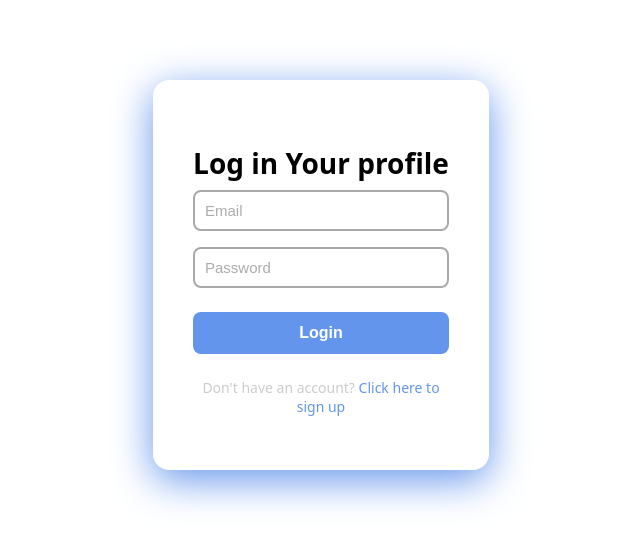
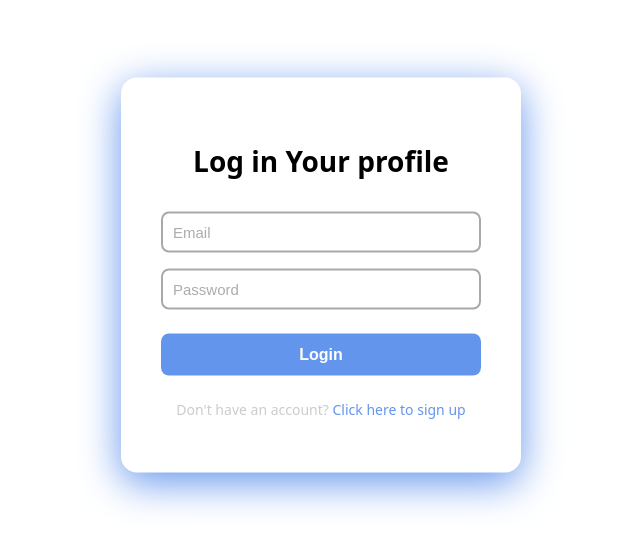
Before and after one commit to VladislavDoychinov/Gerund, a React (Create React App) app in the folder frontend/: page /login in a window 1280 px wide. Shown: the part 125-674 px from the top of the page, without its empty margins (319-959 px from the left). Built offline with nearby package versions, Linux system fonts and the light colour scheme.

Commit message:
SignUp to LogIn

```diff
--- a/frontend/src/pages/Register.css
+++ b/frontend/src/pages/Register.css
@@ -6,46 +6,46 @@ body {
     top: 50%;
     left: 50%;
     display: flex;
-    padding: 40px;
-    border-radius: 16px;
-    width: 20vw;
+    padding: 2.5rem;
+    border-radius: 1rem;
+    width: 20rem;
     background: white;
     position: absolute;
     flex-direction: column;
-    box-shadow: 0 10px 40px cornflowerblue;
-    font-family:system-ui, -apple-system, BlinkMacSystemFont, 'Segoe UI', Roboto, Oxygen, Ubuntu, Cantarell, 'Open Sans', 'Helvetica Neue', sans-serif;
+    box-shadow: 0 0.625rem 2.5rem cornflowerblue;
+    font-family: system-ui, -apple-system, BlinkMacSystemFont, 'Segoe UI', Roboto, Oxygen, Ubuntu, Cantarell, 'Open Sans', 'Helvetica Neue', sans-serif;
     transform: translate(-50%, -50%);
 }
 
 .acc_modal h1 {
-    margin: 0 0 8px 0;
-    font-size: 28px;
+    margin: 0 0 2rem 0;
+    font-size: 1.75rem;
     font-weight: 600;
     text-align: center;
     color: black;
 }
 
 .acc_modal form {
-    margin-top: 24px;
+    margin-top: 1.5rem;
 }
 
 .acc_modal input {
     display: block;
     width: 100%;
     background-color: white;
-    margin-bottom: 16px;
-    padding: 10px;
-    border: 2px solid darkgray;
-    border-radius: 8px;
-    font-size: 15px;
+    margin-bottom: 1rem;
+    padding: 0.625rem;
+    border: 0.125rem solid darkgray;
+    border-radius: 0.5rem;
+    font-size: 0.9375rem;
     transition: all 0.2s ease;
     box-sizing: border-box;
 }
 
 .acc_modal input:focus {
     outline: none;
-    border: 2px solid cornflowerblue;
-    box-shadow: 0 0 0 1px cornflowerblue;
+    border: 0.125rem solid cornflowerblue;
+    box-shadow: 0 0 0 0.0625rem cornflowerblue;
 }
 
 .acc_modal input::placeholder {
@@ -54,22 +54,21 @@ body {
 
 .acc_modal button {
     width: 100%;
-    padding: 12px;
+    padding: 0.75rem;
     background: cornflowerblue;
     color: white;
     border: none;
-    border-radius: 8px;
-    font-size: 16px;
+    border-radius: 0.5rem;
+    font-size: 1rem;
     font-weight: 600;
     cursor: pointer;
     transition: all 0.2s ease;
-    margin-top: 8px;
-    transition: 0.5s;
+    margin-top: 0.5rem;
 }
 
 .acc_modal button:hover {
-    transform: translateY(-1px);
-    box-shadow: 0 5px 10px cornflowerblue;
+    transform: translateY(-0.0625rem);
+    box-shadow: 0 0.3125rem 0.625rem cornflowerblue;
 }
 
 .acc_modal button:active {
@@ -77,10 +76,10 @@ body {
 }
 
 .acc_modal p {
-    margin-top: 24px;
+    margin-top: 1.5rem;
     text-align: center;
     color: #ccc;
-    font-size: 14px;
+    font-size: 0.875rem;
 }
 
 .acc_modal a {
@@ -97,7 +96,7 @@ body {
 .password-field {
     position: relative;
     width: 100%;
-    margin-bottom: 16px;
+    margin-bottom: 1rem;
 }
 
 .password-field input {
@@ -107,12 +106,12 @@ body {
 
 .eye {
     position: absolute;
-    right: 14px;
+    right: 0.875rem;
     top: 50%;
     transform: translateY(-50%);
     cursor: pointer;
     user-select: none;
-    font-size: 20px;
+    font-size: 1.25rem;
     transition: opacity 0.2s ease;
 }
 
```
